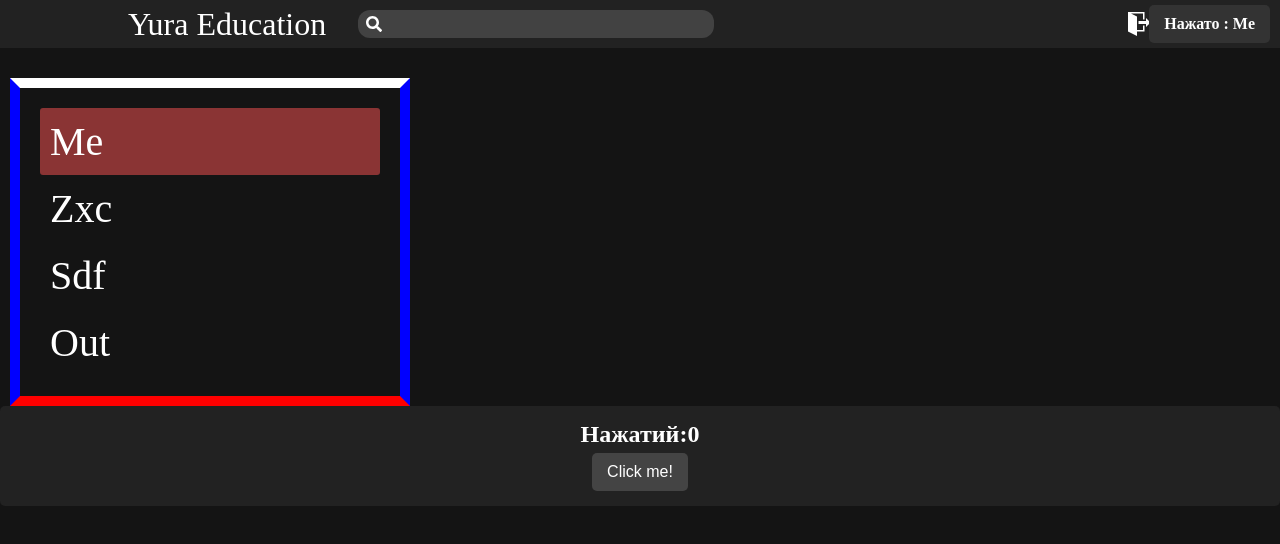
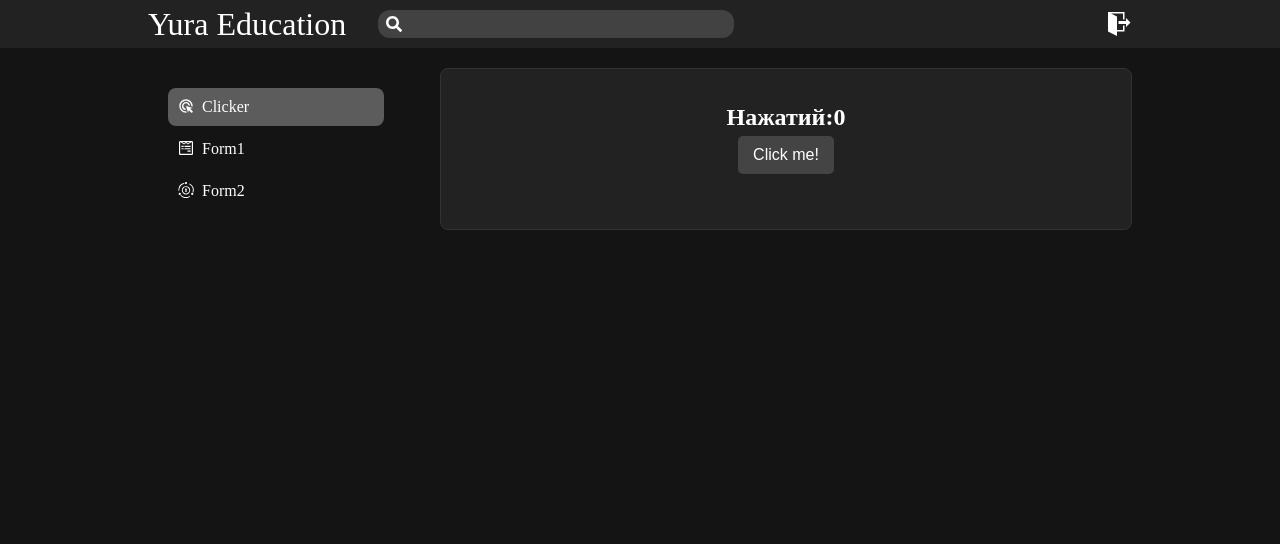
Before and after one commit to Klemeshov/SDF, a React (Vite) app: page / in a window 1280 px wide. Shown: the top 544 px of the page. Built offline with nearby package versions, Linux system fonts and the light colour scheme.

Commit message:
redesign

```diff
--- a/src/App.jsx
+++ b/src/App.jsx
@@ -1,22 +1,33 @@
+import {useState} from "react";
+import {Header} from "./components/Header";
+import {Sidebar} from "./components/Sidebar";
+import {Counter} from "./components/Counter";
+import {Registration} from "./components/Registration";
+import {AuthForm} from "./components/AuthForm/index.js";
 import s from './styles.module.css';
-import { useState } from "react";
-import { Header } from "./components/Header";
-import { Sidebar } from "./components/Sidebar";
-import { Counter } from "./components/Counter";
-import { Registration } from "./components/Registration";
+import {MdAdsClick} from "react-icons/md";
+import {FaWpforms} from "react-icons/fa";
+import {SiFusionauth} from "react-icons/si";
 
-const Items = ["Me", "Zxc", "Sdf", "Out"];
+const Items = [
+    {name: "Clicker", icon: <MdAdsClick/>},
+    {name: "Form1", icon: <FaWpforms/>},
+    {name: "Form2", icon: <SiFusionauth/>}];
 
 export const App = () => {
-    const [page, setPage] = useState(Items[0]);
+    const [page, setPage] = useState(Items[0].name);
 
     return (
-        <div>
-            <Header />
-            <Sidebar page={page} setPage={setPage} Items={Items} />
-            {page === Items[0] && <Counter />}
-            {page === Items[1] && <Registration />}
-            <div className={s.selection}> Нажато : {page}</div>
+        <div className={s.container}>
+            <Header/>
+            <div className={s.main}>
+                <Sidebar page={page} setPage={setPage} Items={Items}/>
+                <div className={s.content}>
+                    {page === Items[0].name && <Counter/>}
+                    {page === Items[1].name && <Registration/>}
+                    {page === Items[2].name && <AuthForm/>}
+                </div>
+            </div>
         </div>
     );
 };
--- a/src/components/AuthForm/AuthForm.jsx
+++ b/src/components/AuthForm/AuthForm.jsx
@@ -1,4 +1,5 @@
 import {useState} from "react";
+import s from './styles.module.css';
 
 export const AuthForm = () => {
     const [form, setForm] = useState({email: '', password: ''});
@@ -11,10 +12,22 @@ export const AuthForm = () => {
     }
 
     const onSubmit = () => {
-        if (!form.email || !form.password) {
+        let emailError = null;
+        let passwordError = null;
+
+        if (form.email.length > 10) emailError = 'Не может быть больше 10 знаков';
+        if (form.password.length > 10) passwordError = 'Не может быть больше 10 знаков';
+
+        if (form.email.length < 3) emailError = 'Не может быть меньше 3 знаков';
+        if (form.password.length < 3) passwordError = 'Не может быть меньше 3 знаков';
+
+        if (!form.email.length) emailError = 'Заполните поле';
+        if (!form.password.length) passwordError = 'Заполните поле';
+
+        if (emailError || passwordError) {
             setError({
-                email: !form.email ? 'Fill the field' : null,
-                password: !form.password ? 'Fill the field' : null
+                email: emailError,
+                password: passwordError
             })
         } else {
             alert(`email ${form.email} password: ${form.password}`)
@@ -22,24 +35,34 @@ export const AuthForm = () => {
     }
 
     return (
-        <div>
-            <div>
-                <label htmlFor="email">email</label>
-                <input id="email" type="email"
-                       placeholder="email" value={form.email} onChange={onEmailChange}/>
-                {errors.email && <span>{errors.email}</span>}
+        <div className={s.container}>
+            <div className={s.fieldContainer}>
+                <label className={s.label} htmlFor="email">Email</label>
+                <input
+                    className={s.input + ' ' + (errors.email ? s.inputInvalid : '')}
+                    id="email"
+                    type="email"
+                    placeholder="email"
+                    value={form.email}
+                    onChange={onEmailChange}/>
+                {errors.email && <span className={s.error}>{errors.email}</span>}
             </div>
-            <div>
-                <label htmlFor="password">password</label>
-                <input id="password" type="password" placeholder="password" value={form.password}
-                       onChange={(e) => {
-                           setForm({...form, password: e.target.value})
-                           setError({...errors, password: null})
-                       }}/>
-                {errors.password && <span>{errors.password}</span>}
+            <div className={s.fieldContainer}>
+                <label className={s.label} htmlFor="password">Password</label>
+                <input
+                    className={s.input + ' ' + (errors.password ? s.inputInvalid : '')}
+                    id="password"
+                    type="password"
+                    placeholder="password"
+                    value={form.password}
+                    onChange={(e) => {
+                        setForm({...form, password: e.target.value})
+                        setError({...errors, password: null})
+                    }}/>
+                {errors.password && <span className={s.error}>{errors.password}</span>}
             </div>
 
-            <button onClick={onSubmit}>Submit</button>
+            <button className={s.button} onClick={onSubmit}>Submit</button>
         </div>
     );
 };
--- /dev/null
+++ b/src/components/AuthForm/styles.module.css
@@ -0,0 +1,66 @@
+.container {
+    display: flex;
+    flex-direction: column;
+    gap: 12px;
+}
+
+.fieldContainer {
+    display: flex;
+    flex-direction: column;
+    gap: 4px;
+}
+
+.label {
+    font-size: 12px;
+    letter-spacing: 0.1em;
+}
+
+.input {
+    font-size: 12px;
+    border: 1px solid #555;
+    border-radius: 4px;
+    background-color: #333;
+    color: #fff;
+    outline: none;
+    transition: 0.3s;
+    padding: 10px;
+
+    &:hover {
+        background-color: #393939
+    }
+
+    &:focus {
+        border-color: #888;
+    }
+}
+
+.inputInvalid {
+    border-color: #cf3333;
+}
+
+.error {
+    font-size: 12px;
+    color: #cf3333;
+}
+
+.button {
+    background-color: white;
+    color: black;
+    border: none;
+    padding: 12px;
+    font-size: 14px;
+    border-radius: 8px;
+    cursor: pointer;
+    transition: 0.3s;
+    margin-top: 20px;
+    font-weight: 600;
+    letter-spacing: 0.1em;
+
+    &:hover {
+        background-color: #e8e8e8;
+    }
+
+    &:active {
+        background-color: #c4c4c4;
+    }
+}
--- a/src/components/Header/styles.module.css
+++ b/src/components/Header/styles.module.css
@@ -12,6 +12,7 @@
     align-items: center;
     height: 100%;
     max-width: 1024px;
+    padding: 0 20px;
     margin: 0 auto;
 }
 
--- a/src/components/Registration/Registration.jsx
+++ b/src/components/Registration/Registration.jsx
@@ -14,7 +14,7 @@ export const Registration = () => {
 
     const onChange = (e) => {
         const {name, value } = e.target;
-        console.log(e.target);
+
         setStatus({...status, [name]: value});
         setEmpty({...empty, [name]: false});
     }
--- a/src/components/Sidebar/Sidebar.jsx
+++ b/src/components/Sidebar/Sidebar.jsx
@@ -1,4 +1,3 @@
-import { useState } from "react";
 import s from './styles.module.css';
 
 
@@ -6,10 +5,17 @@ export const Sidebar = ({page, setPage, Items}) => {
     return (
         <div className={s.sidebar}>
             {Items.map((value) => {
-                return <div
-                    className={s.Items +" "+(page === value ? s.active : "")}
-                    onClick={() => { setPage(value) }}>{value}
-                </div>
+                return (
+                    <div
+                        key={value.name}
+                        className={s.Items + " " + (page === value.name ? s.active : "")}
+                        onClick={() => {
+                            setPage(value.name)
+                        }}>
+                        {value.icon}
+                        {value.name}
+                    </div>
+                )
             })}
 
         </div>
--- a/src/components/Sidebar/styles.module.css
+++ b/src/components/Sidebar/styles.module.css
@@ -1,35 +1,31 @@
-.active{
-    background: #8a3434;
+.Items{
+    font-size: 16px;
+    cursor: pointer;
+    padding: 10px;
+    border-radius: 8px;
+    transition: background 0.3s;
+    width: 100%;
+    display: flex;
+    gap: 8px;
+
+    &:hover {
+        background: rgb(34, 34, 34)
+    }
 }
 
-.Items{
-    font-size: 40px;
-    cursor: pointer;
-    padding: 10px;
-    border-radius: 3px;
-    transition: background 0.3s;
-    color: white;
-    text-align: left;
-    width: 100%;
-    display: flex;
-    align-items: center;
+.active{
+    background: rgb(92, 92, 92);
+
+    &:hover {
+        background: rgb(92, 92, 92);
+    }
 }
 
 .sidebar{
-    width: 400px;
-    background: #141414;
+    width: 256px;
     padding: 20px;
-    margin-top: 30px;
-    margin-left: 10px;
-    border: 10px solid blue;
-    border-top: 10px solid white;
-    border-bottom: 10px solid red;
     display: flex;
     flex-direction: column;
     align-items: flex-start;
-    justify-content: space-between;
+    gap: 4px;
 }
-
-.Items:hover{
-    background: #424242;
-}
--- a/src/styles.module.css
+++ b/src/styles.module.css
@@ -1,10 +1,19 @@
-.selection {
-    position: absolute;
-    top: 5px;
-    right: 10px;
-    background-color: #333;
-    color: white;
-    padding: 10px 15px;
-    border-radius: 5px;
-    font-weight: bold;
+.container {
+
 }
+
+.main {
+    max-width: 1024px;
+    margin: 20px auto;
+    padding: 0 20px;
+    display: flex;
+    gap: 36px;
+}
+
+.content {
+    flex: 1;
+    padding: 20px;
+    background: #222222;
+    border-radius: 8px;
+    border: 1px solid #333333;
+}
```
